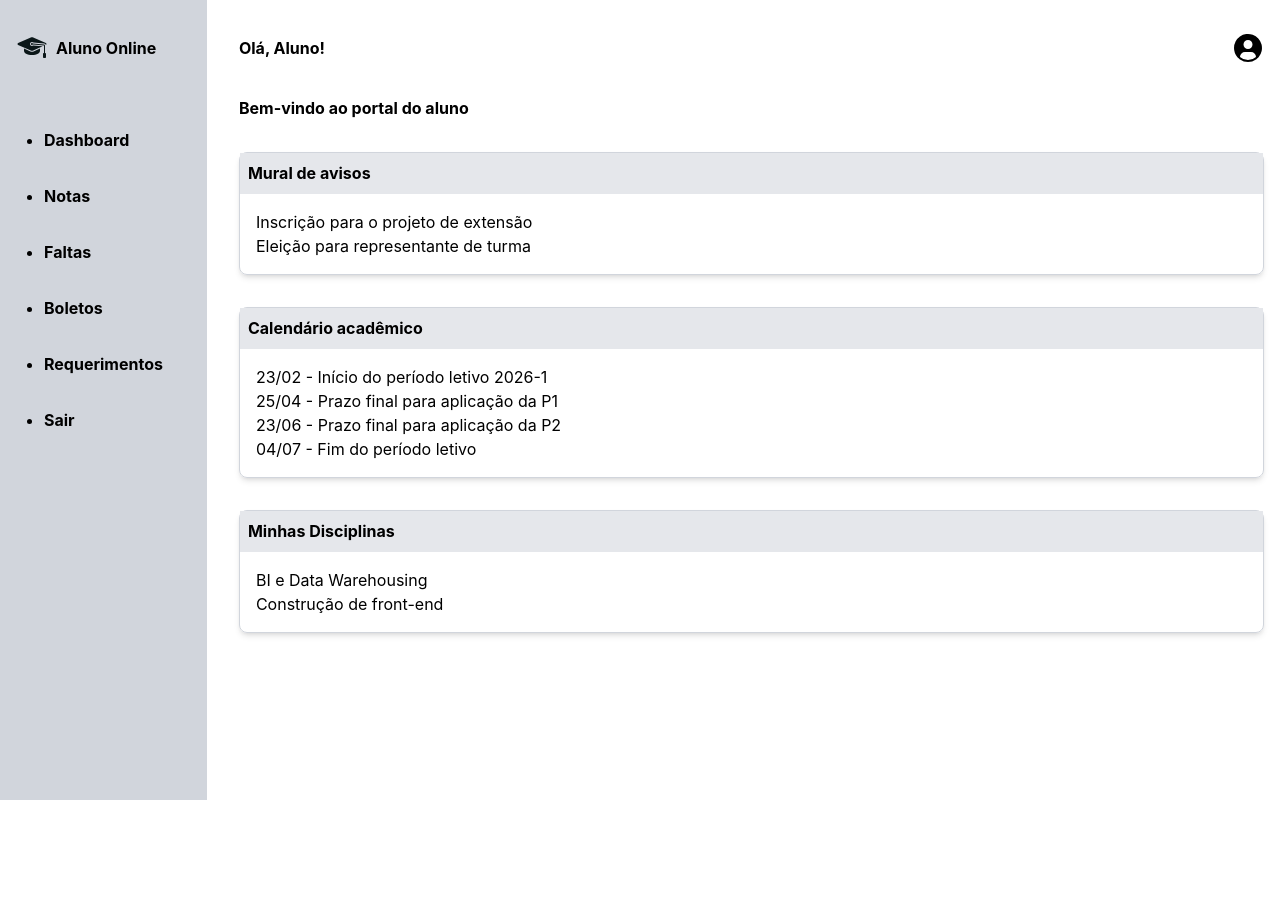
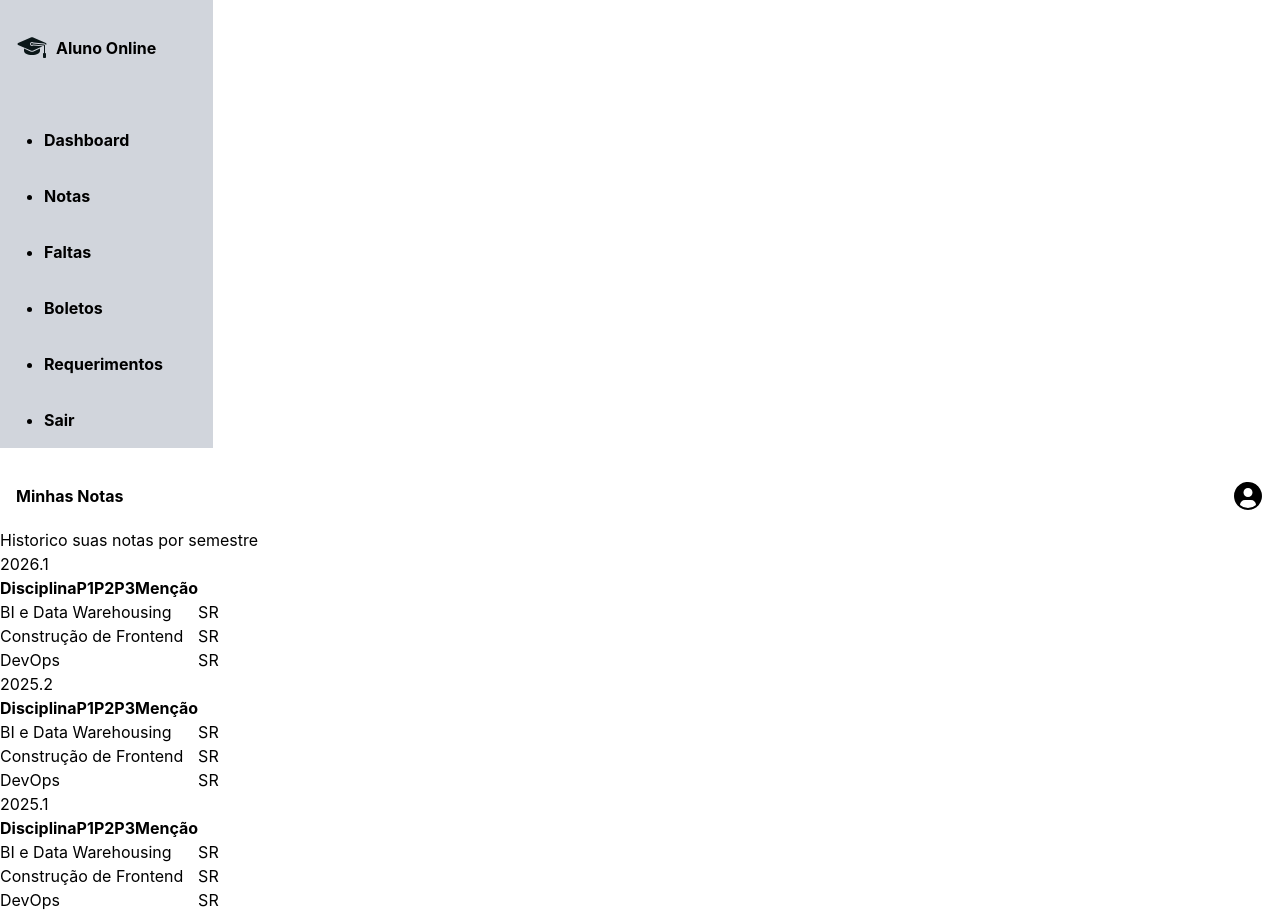
Before and after one commit to tomzbraga/front-IESB-2026, a React (Vite) app in the folder praticas/aluno-online-react/: page / in a window 1280 px wide. Before the commit the page ends 800 px from the top, so only its background shows below. Built offline with nearby package versions, Linux system fonts and the light colour scheme.

Commit message:
Codigo dinamico react

```diff
--- a/praticas/aluno-online-react/src/App.jsx
+++ b/praticas/aluno-online-react/src/App.jsx
@@ -1,12 +1,23 @@
 import "./App.css";
+import Boletos from "./pages/Boletos";
 import Dashboard from "./pages/Dashboard";
+import Faltas from "./pages/Faltas";
+import Notas from "./pages/Notas";
+import Requerimentos from "./pages/Requerimentos";
 
 function App() {
-  return <>
+  return (
+  <>
 
-    <Dashboard />
+    {/*<Dashboard /> */}
+    {/* <Faltas /> */}
+    {/* <Boletos /> */}
+    {/* <Requerimentos /> */}
+    <Notas />
 
-  </>;
+  </>
+
+  );
 }
 
 export default App;
--- a/praticas/aluno-online-react/src/components/Card.jsx
+++ b/praticas/aluno-online-react/src/components/Card.jsx
@@ -1,45 +1,23 @@
 
-function Card() {
+function Card(props) {
 
     return (
 
-    <>
+            <article className="m-4 border border-gray-300 rounded-lg shadow-md">
 
-        <h2 className="font-bold m-4">Bem-vindo ao portal do aluno</h2>
+                <h3 className="border-b border-gray-200 bg-gray-200 p-2 font-bold">{props.titulo}</h3>
 
-        <section className="grid flex-row">
+                    <ul className="justify-center p-2 m-2">
 
-            <article className="m-4 border border-gray-300 rounded-lg shadow-md">
-                <h3 className="border-b border-gray-200 bg-gray-200 p-2 font-bold">Mural de avisos</h3>
-                <ul className="justify-center p-2 m-2">
-                    <li>Inscrição para o projeto de extensão</li>
-                    <li>Eleição para representante de turma</li>
-                    <li></li>
-                </ul>
+                        {props.itens.map((item, index) =>
+                        (
+
+                            <li key={index}>{item}</li>
+
+                        ))}
+                    </ul>
+
             </article>
-
-            <article className="m-4 border border-gray-300 rounded-lg shadow-md">
-                <h3 className="border-b border-gray-200 bg-gray-200 p-2 font-bold">Calendário acadêmico</h3>
-                <ul className="justify-center p-2 m-2">
-                    <li>23/02 - Início do período letivo 2026-1</li>
-                    <li>25/04 - Prazo final para aplicação da P1</li>
-                    <li>23/06 - Prazo final para aplicação da P2</li>
-                    <li>04/07 - Fim do período letivo</li>
-                </ul>
-            </article>
-
-            <article className="m-4 border border-gray-300 rounded-lg shadow-md">
-                <h3 className="border-b border-gray-200 bg-gray-200 p-2 font-bold">Minhas Disciplinas</h3>
-                <ul className="justify-center p-2 m-2">
-                    <li>BI e Data Warehousing</li>
-                    <li>Construção de front-end</li>
-                </ul>
-            </article>
-
-        </section>
-
-    </>
-
 
     );
 
--- a/praticas/aluno-online-react/src/components/Main.jsx
+++ b/praticas/aluno-online-react/src/components/Main.jsx
@@ -1,15 +1,22 @@
 import Topbar from "./Topbar";
 import Card from "./Card";
 
-function Main() {
+function Main(props) {
 
     return (
 
     <main className="flex flex-col w-full">
 
-        <Topbar />
+        <Topbar titulo={props.titulo}/>
 
-        <Card />
+           <h2>{props.subtitulo}</h2>
+
+        <section>
+
+            {props.children}
+
+        </section>
+
 
     </main>
 
--- /dev/null
+++ b/praticas/aluno-online-react/src/components/Tabela.jsx
@@ -0,0 +1,52 @@
+function Tabela(props) {
+    return (
+
+        <>
+
+            {props.titulo && <h3>{props.titulo}</h3>}
+
+            <table>
+
+                <thead>
+                    <th>
+
+                        {props.colunas.map((Item, index) =>
+                        (
+
+                            <td key={index}>{Item}</td>
+
+                        ))}
+
+                    </th>
+
+                </thead>
+
+                <tbody>
+
+                    {props.dados.map((linha, index) =>
+                    (
+
+                        <tr key={index}>
+
+                            {linha.map((coluna, j) =>
+                            (
+
+                                <td key={j}>{coluna}</td>
+
+                            )
+
+                            )}
+
+                        </tr>
+
+                    ))}
+
+                </tbody>
+            </table>
+        </>
+    );
+
+
+}
+
+    export default Tabela;
--- a/praticas/aluno-online-react/src/components/Topbar.jsx
+++ b/praticas/aluno-online-react/src/components/Topbar.jsx
@@ -1,17 +1,18 @@
 import avatar from '../assets/avatar.svg';
 
-function Topbar() {
+function Topbar(props) {
 
     return (
 
     <header className='flex justify-between m-4 mt-8 items-center'>
 
-        <h1 className='font-bold'>Olá, Aluno!</h1>
+        <h1 className='font-bold'>{props.titulo}</h1>
         <img src={avatar} alt="imagem do avatar" />
 
     </header>
 
     );
+
 }
 
 export default Topbar;
--- /dev/null
+++ b/praticas/aluno-online-react/src/pages/Boletos.jsx
@@ -0,0 +1,29 @@
+import Main from "../components/Main.jsx"
+import Sidebar from "../components/Sidebar.jsx"
+
+function Boletos(props) {
+
+
+
+    return (
+
+        <>
+
+        <Sidebar />
+
+        <Main
+
+            titulo="Meus boletos"
+            subtitulo="Histórico"
+
+        >
+
+            <Tabela />
+
+        </Main>
+
+        </>
+    );
+}
+
+export default Boletos;
--- a/praticas/aluno-online-react/src/pages/Dashboard.jsx
+++ b/praticas/aluno-online-react/src/pages/Dashboard.jsx
@@ -1,11 +1,46 @@
+import Card from "../components/Card.jsx";
 import Main from "../components/Main.jsx"
 import Sidebar from "../components/Sidebar.jsx"
 
 function Dashboard() {
+
+    const avisos =
+    [
+        "Eleição para representante de turma",
+        "Inscrição para o projeto de extensão",
+    ];
+
+    const datas =
+    [
+        "27/04 - Avaliação P1"
+    ]
+
+    const disciplinas =
+    [
+        "Construção de Frontend",
+        "DevOps",
+        "Business Intelligence"
+    ]
+
     return (
+
         <section className="flex h-screen gap-4">
+
             <Sidebar />
-            <Main />
+
+            <Main
+
+                titulo="Olá, aluno"
+                subtitulo="Bem-vindo ao portal do aluno"
+
+            >
+
+                <Card titulo="Mural de avisos" itens={avisos} />
+                <Card titulo="Calendário acadêmico" itens={datas} />
+                <Card titulo="Minhas disciplinas" itens={disciplinas} />
+
+            </Main>
+
         </section>
     );
  }
--- /dev/null
+++ b/praticas/aluno-online-react/src/pages/Faltas.jsx
@@ -0,0 +1,24 @@
+import Main from "../components/Main.jsx"
+import Sidebar from "../components/Sidebar.jsx"
+
+function Faltas() {
+    return (
+        <section className="flex h-screen gap-4">
+            <Sidebar />
+            <Main
+
+                titulo="Minhas Faltas"
+                subtitulo="Historico suas faltas por semestre"
+
+            >
+
+                <Tabela titulo="2026.1" />
+                <Tabela titulo="2025.2" />
+                <Tabela titulo="2025.1" />
+
+            </Main>
+        </section>
+    );
+ }
+
+ export default Faltas;
--- /dev/null
+++ b/praticas/aluno-online-react/src/pages/Notas.jsx
@@ -0,0 +1,91 @@
+import Sidebar from "../components/Sidebar";
+import Topbar from "../components/Topbar";
+import Tabela from "../components/Tabela";
+import Main from "../components/Main";
+
+function Notas() {
+
+    const colunas =
+    [
+
+        "Disciplina",
+        "P1",
+        "P2",
+        "P3",
+        "Menção"
+
+    ];
+
+    const Notas = [
+    [
+
+        ["BI e Data Warehousing", "", "", "", "SR"],
+        ["Construção de Frontend", "", "", "", "SR"],
+        ["DevOps", "", "", "", "SR"],
+
+    ],
+    [
+
+        ["Estrutura de Dados", "5.5", "5.5", "5.5", "MM"],
+        ["Construção de Backend", "5.5", "5.5", "5.5", "MM"],
+        ["Gerenciamento de Projetos", "5.5", "5.5", "5.5", "MM"],
+    ],
+    [
+
+        ["Enegenharia de Software", "5.5", "5.5", "5.5", "MM"],
+        ["Dispositivos Moveis", "5.5", "5.5", "5.5", "MM"],
+        ["Estatistica", "5.5", "5.5", "5.5", "MM"],
+
+    ]
+    ];
+
+    return (
+
+        <>
+
+        <Sidebar />
+
+        <main>
+
+            <Main
+
+                titulo="Minhas Notas"
+                subtitulo="Historico suas notas por semestre"
+
+            >
+
+                <Tabela
+
+                    titulo="2026.1"
+                    colunas={colunas}
+                    dados={Notas[0]}
+
+                />
+
+                <Tabela
+
+                    titulo="2025.2"
+                    colunas={colunas}
+                    dados={Notas[0]}
+
+                />
+
+                <Tabela
+
+                    titulo="2025.1"
+                    colunas={colunas}
+                    dados={Notas[0]}
+
+                />
+
+            </Main>
+
+        </main>
+
+        </>
+
+    );
+
+}
+
+    export default Notas;
--- /dev/null
+++ b/praticas/aluno-online-react/src/pages/Requerimentos.jsx
@@ -0,0 +1,28 @@
+import Main from "../components/Main";
+import Sidebar from "../components/Sidebar";
+import Tabela from "../components/Tabela";
+
+function Requerimentos(props) {
+
+    return (
+
+        <>
+
+        <Sidebar />
+
+        <Main
+
+            titulo="Meus requerimentos"
+            subtitulo="Faça solicitações online para a secretaria"
+
+        >
+
+            <Tabela />
+
+        </Main>
+
+        </>
+    );
+}
+
+export default Requerimentos;
```
